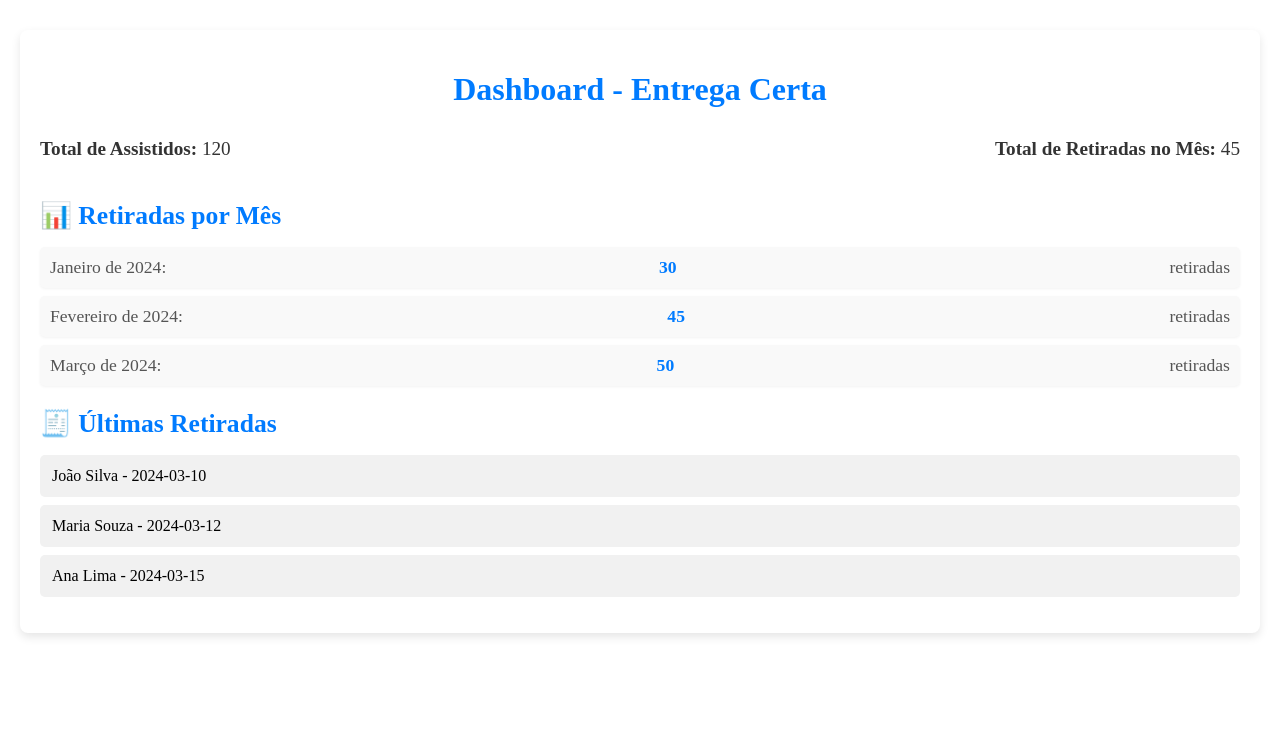
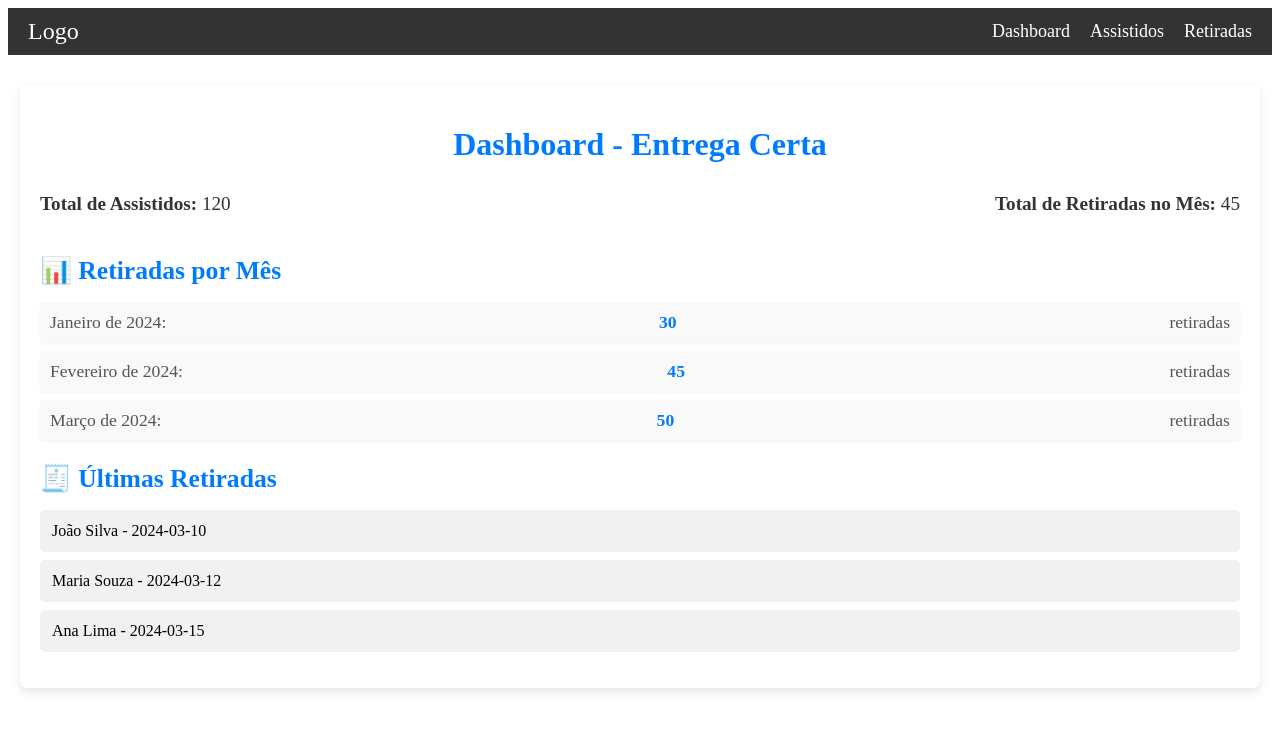
Before and after one commit to gabrielmdss/entregaCerta-frontend, an Angular app in the folder entregaCerta/: page /dashboard in a window 1280 px wide. Shown: the top 730 px of the page. Built offline with nearby package versions, Linux system fonts and the light colour scheme; no server answers.

Commit message:
adiciona layout header

```diff
--- a/entregaCerta/src/app/app.component.html
+++ b/entregaCerta/src/app/app.component.html
@@ -1 +1,2 @@
+<app-header></app-header>
 <router-outlet />
--- a/entregaCerta/src/app/app.component.ts
+++ b/entregaCerta/src/app/app.component.ts
@@ -1,9 +1,10 @@
 import { Component } from '@angular/core';
 import { RouterOutlet } from '@angular/router';
+import { HeaderComponent } from "./layout/header/header.component";
 
 @Component({
   selector: 'app-root',
-  imports: [RouterOutlet],
+  imports: [RouterOutlet, HeaderComponent],
   templateUrl: './app.component.html',
   styleUrl: './app.component.css'
 })
--- /dev/null
+++ b/entregaCerta/src/app/layout/header/header.component.css
@@ -0,0 +1,80 @@
+/* Estilo para o Header */
+header {
+    display: flex;
+    justify-content: space-between;
+    align-items: center;
+    padding: 10px 20px;
+    background-color: #333;
+    color: #fff;
+  }
+
+  .logo a {
+    font-size: 24px;
+    text-decoration: none;
+    color: #fff;
+  }
+
+  nav {
+    display: flex;
+  }
+
+  nav ul {
+    display: flex;
+    list-style-type: none;
+    margin: 0;
+    padding: 0;
+  }
+
+  nav li {
+    margin-left: 20px;
+  }
+
+  nav a {
+    color: #fff;
+    text-decoration: none;
+    font-size: 18px;
+  }
+
+  nav a.active {
+    border-bottom: 2px solid #fff;
+  }
+
+  .menu-icon {
+    display: none;
+    flex-direction: column;
+    cursor: pointer;
+    padding: 10px;
+  }
+
+  .menu-icon .bar {
+    width: 25px;
+    height: 4px;
+    background-color: #fff;
+    margin: 5px 0;
+  }
+
+  /* Estilo para tornar o menu responsivo */
+  @media (max-width: 768px) {
+    nav {
+      display: none;
+    }
+
+    /* Mostrar o menu quando a classe 'active' for aplicada */
+    nav.active {
+      display: block;
+    }
+
+    .menu-icon {
+      display: flex;
+    }
+
+    nav ul {
+      flex-direction: column;
+      text-align: center;
+      margin-top: 20px;
+    }
+
+    nav li {
+      margin: 10px 0;
+    }
+  }
--- /dev/null
+++ b/entregaCerta/src/app/layout/header/header.component.html
@@ -0,0 +1,17 @@
+<header>
+    <div class="logo">
+      <a routerLink="/dashboard">Logo</a>
+    </div>
+    <nav [class.active]="menuActive">
+      <ul>
+        <li><a routerLink="/dashboard" routerLinkActive="active">Dashboard</a></li>
+        <li><a routerLink="/assistidos" routerLinkActive="active">Assistidos</a></li>
+        <li><a routerLink="/retiradas" routerLinkActive="active">Retiradas</a></li>
+      </ul>
+    </nav>
+    <div class="menu-icon" (click)="toggleMenu()">
+      <span class="bar"></span>
+      <span class="bar"></span>
+      <span class="bar"></span>
+    </div>
+  </header>
--- /dev/null
+++ b/entregaCerta/src/app/layout/header/header.component.ts
@@ -0,0 +1,16 @@
+import { Component } from '@angular/core';
+import { RouterLink } from '@angular/router';
+
+@Component({
+  selector: 'app-header',
+  imports: [RouterLink],
+  templateUrl: './header.component.html',
+  styleUrl: './header.component.css'
+})
+export class HeaderComponent {
+  menuActive: boolean = false;
+
+  toggleMenu() {
+    this.menuActive = !this.menuActive;
+  }
+}
--- a/entregaCerta/src/app/pages/assistidos/assistidos.component.ts
+++ b/entregaCerta/src/app/pages/assistidos/assistidos.component.ts
@@ -25,7 +25,6 @@ export class AssistidosComponent implements OnInit {
   listarAssistidos(): void {
     this.assistidosService.listarAssistidos().subscribe({
       next: (response: any) => {
-        console.log(response);
         this.assistidos = response;
         this.assistidosFiltrados = response;
       },
@@ -40,7 +39,6 @@ export class AssistidosComponent implements OnInit {
       .cadastrarAssistido(this.novoAssistido.nome, this.novoAssistido.documento)
       .subscribe({
         next: (response: any) => {
-          console.log(response);
           alert('Assistido cadastrado com sucesso');
         },
         error: (err: any) => {
```
